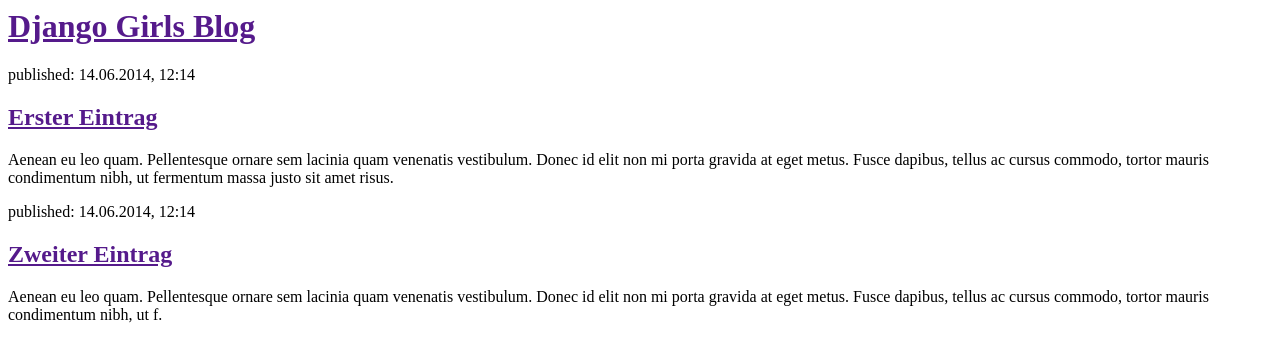
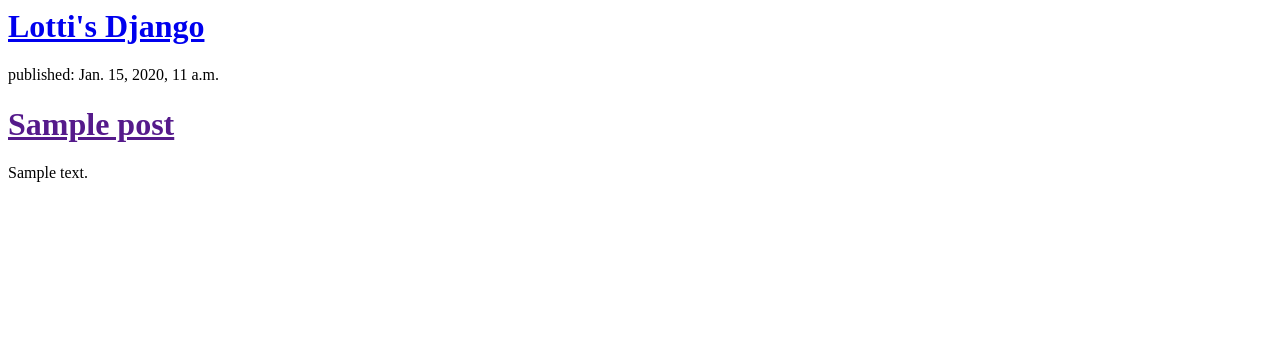
Before and after one commit to charlotte-h/my-first-blog, a Django app: template blog/templates/blog/post_list.html in a window 1280 px wide. Shown: the top 362 px of the page. Run offline with Django 3.2, Linux system fonts and the light colour scheme; the template is opened without the code that fills it: values that come from a table or form of the project are taken from there, others are empty; tables that the repository leaves empty hold one stand-in row (values such as "Sample post").

Commit message:
Modified Template to display posts from db

```diff
--- a/blog/templates/blog/post_list.html
+++ b/blog/templates/blog/post_list.html
@@ -1,22 +1,20 @@
-<html>
-    <head>
-        <title>Lotti's Django</title>
-    </head>
+
+
+
 <body>
 <div>
-            <h1><a href="">Django Girls Blog</a></h1>
+	<h1><a href="/">Lotti's Django</a></h1>
 </div>
 
+{% for post in posts %}
 	<div>
-            <p>published: 14.06.2014, 12:14</p>
-            <h2><a href="">Erster Eintrag</a></h2>
-            <p>Aenean eu leo quam. Pellentesque ornare sem lacinia quam venenatis vestibulum. Donec id elit non mi porta gravida at eget metus. Fusce dapibus, tellus ac cursus commodo, tortor mauris condimentum nibh, ut fermentum massa justo sit amet risus.</p>
+		<p>published: {{ post.published_date }} </p>
+		<h1> <a href="">{{ post.title }}</a> </h1>
+		<p>{{ post.text|linebreaks }}</p>
 	</div>
 
-        <div>
-            <p>published: 14.06.2014, 12:14</p>
-            <h2><a href="">Zweiter Eintrag</a></h2>
-            <p>Aenean eu leo quam. Pellentesque ornare sem lacinia quam venenatis vestibulum. Donec id elit non mi porta gravida at eget metus. Fusce dapibus, tellus ac cursus commodo, tortor mauris condimentum nibh, ut f.</p>
-        </div>
+{% endfor %}
+
+
+
 </body>
-</html>
--- a/blog/views.py
+++ b/blog/views.py
@@ -1,4 +1,8 @@
 from django.shortcuts import render
+from django.utils import timezone
+from .models import Post
+
 
 def post_list(request):
-	return render(request, 'blog/post_list.html', {})
+	posts = Post.objects.filter(published_date__lte=timezone.now()).order_by('published_date')
+	return render(request, 'blog/post_list.html', {'posts': posts})
```
Lines whose indentation alone changed are shown as unchanged.
